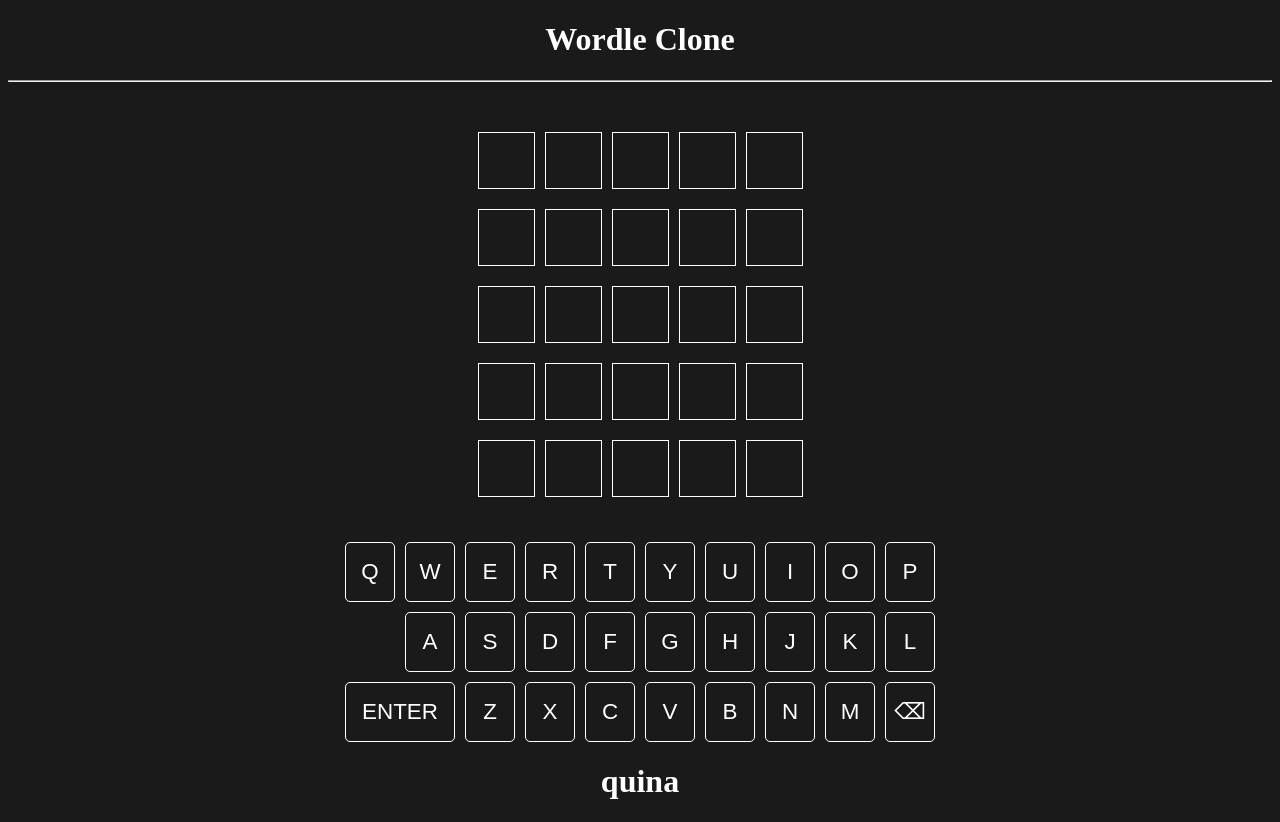
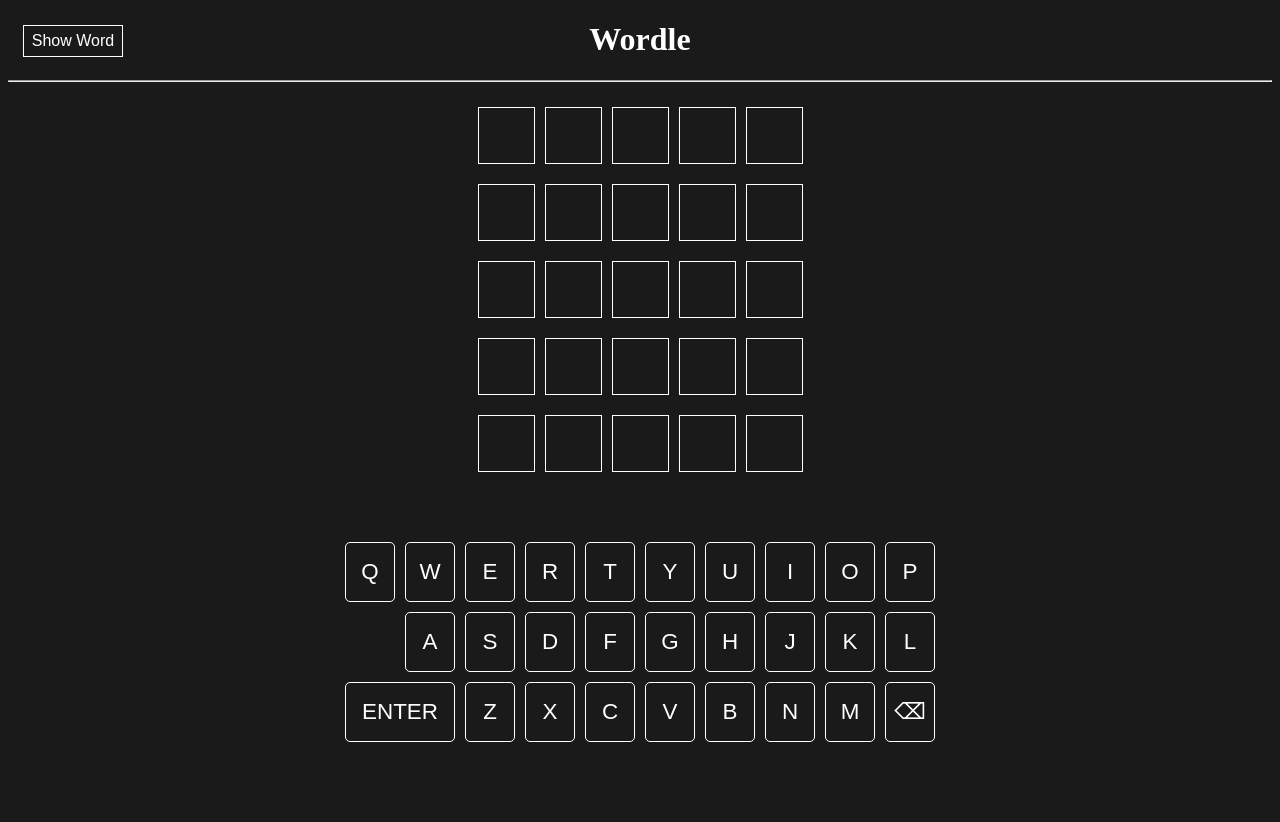
Before and after one commit to Erik-Daniel/wordle, a React (Create React App) app: page / in a window 1280 px wide. After the commit the page ends 800 px from the top, so only its background shows below. Built offline with nearby package versions, Linux system fonts and the light colour scheme.

Commit message:
Initial Release V.1.0.0

```diff
--- a/package.json
+++ b/package.json
@@ -1,5 +1,6 @@
 {
   "name": "wordle",
+  "homepage": "https://erik-daniel.github.io/wordle",
   "version": "0.1.0",
   "private": true,
   "dependencies": {
--- a/public/index.html
+++ b/public/index.html
@@ -2,19 +2,18 @@
 <html lang="en">
   <head>
     <meta charset="utf-8" />
-    <link rel="icon" href="%PUBLIC_URL%/favicon.ico" />
     <meta name="viewport" content="width=device-width, initial-scale=1" />
     <meta name="theme-color" content="#000000" />
     <meta
       name="description"
       content="Web site created using create-react-app"
     />
-    <link rel="apple-touch-icon" href="%PUBLIC_URL%/logo192.png" />
+
     <!--
       manifest.json provides metadata used when your web app is installed on a
       user's mobile device or desktop. See https://developers.google.com/web/fundamentals/web-app-manifest/
     -->
-    <link rel="manifest" href="%PUBLIC_URL%/manifest.json" />
+
     <!--
       Notice the use of %PUBLIC_URL% in the tags above.
       It will be replaced with the URL of the `public` folder during the build.
@@ -24,7 +23,7 @@
       work correctly both with client-side routing and a non-root public URL.
       Learn how to configure a non-root public URL by running `npm run build`.
     -->
-    <title>React App</title>
+    <title>Wordle</title>
   </head>
   <body>
     <noscript>You need to enable JavaScript to run this app.</noscript>
--- a/src/App.js
+++ b/src/App.js
@@ -1,23 +1,24 @@
-import "./style.css";
+import "./styles/style.css";
 import Board from './Board.js';
 import Popup from "./Popup.js";
-import { useEffect, useState } from "react";
+import { useState } from "react";
 
 function App() {
   const [getStat, setStat] = useState();
   const [getPopup, setPopup] = useState(false);
   const [getWord, setWord] = useState();
+  const [getShow, setShow] = useState(false);
 
 
 
   return (
     <div className="App">
-      <h1>Wordle Clone</h1>
+      <h1>Wordle</h1>
+      <button className="show" onClick={() => {!getShow ? setShow(true) : setShow(false)}}>{getShow ? getWord : "Show Word"}</button>
       <hr></hr>
       <Board style={getPopup ? {opacity: 0.5, transition: "0.5s"} : {opacity: 1}} initializeWord={(word) => {setWord(word)}} onWin={() => {setStat("Congratulations! You figured out the word!"); setPopup(true)}}
       onLose={() => {setStat("At least you know the word now!"); setPopup(true)}}></Board>
-      {getPopup ? <Popup style={{opacity: 1} } message={getStat} word={getWord.toUpperCase()}></Popup> : <></>}
-
+      {getPopup ? <Popup style={{opacity: 1} }  message={getStat} word={getWord.toUpperCase()}></Popup> : <></>}
     </div>
   );
 }
--- a/src/Popup.js
+++ b/src/Popup.js
@@ -1,5 +1,4 @@
-import React, { useRef } from 'react'
-import "./popupStyle.css"
+import "./styles/popupStyle.css"
 
 export default function Popup(props) {
 
--- a/src/board.js
+++ b/src/board.js
@@ -1,7 +1,7 @@
 import React, { useState, useEffect } from 'react'
 import word from './Words.js'
 import { check } from './Words.js'
-import "./boardStyle.css"
+import "./styles/boardStyle.css"
 
 
 
@@ -22,20 +22,18 @@
         props.initializeWord(word);
     }, []);
 
-
-
     function handleKeyPress(letter) {
-            if(getStatus != -1){return}
+            if(getStatus != -1){
+                return
+            }
             if(letter === "ENTER"){
                 //enter pressed
                 if(getCurrentLetters.length < 5){
-                    // alert("word must be at least 5 letters long");
                     setError("word must be at least 5 letters long");
                 }
                 else {
                     let givenWords = getCurrentLetters;
                     let word = getAsWord();
-                    console.log(word);
                     if(!check(word.toLowerCase())){
                         setError("Must be a word");
                         return;
@@ -55,7 +53,6 @@
                         }
                         else {
                             array.push("")
-
                             wrongLetters.push(i);
                             wrongGetLetters.push(i)
                         }
@@ -72,13 +69,9 @@
                             if(givenWords[wrongLetters[z]] === getWord.charAt(wrongGetLetters[g])){
                                 let indexToChange = array.length - 5 + wrongLetters[z];
                                 array[indexToChange] = "correct-wrong-p";
-                                console.log("THIS = " + keyArray[0][givenWords[wrongLetters[z]].toUpperCase()] )
-                                console.log(keyArray[0])
-                                console.log(givenWords[wrongLetters[z]])
                                 if(keyArray[0][givenWords[wrongLetters[z]].toUpperCase()] != "correct"){
                                     keyArray[0][givenWords[wrongLetters[z]].toUpperCase()] = "correct-wrong-p";
                                 }
-
                                 isThereLetter = true;
                                 wrongGetLetters.splice(g, 1)
                             }
@@ -86,7 +79,6 @@
                         if(!isThereLetter){
                             let indexToChange = array.length - 5 + wrongLetters[z];
                             array[indexToChange] = "wrong";
-                            console.log("s " + keyArray[0][givenWords[wrongLetters[z]].toUpperCase()])
                             if(keyArray[0][givenWords[wrongLetters[z]].toUpperCase()] != "correct" && keyArray[0][givenWords[wrongLetters[z]].toUpperCase()] != "correct-wrong-p"){
                             keyArray[0][givenWords[wrongLetters[z]].toUpperCase()] = "wrong";
                             }
@@ -112,8 +104,8 @@
                     }
             }
             else {
+                //key pressed
                 if(getCurrentLetters.length < 5){
-                    console.log(getClassNames)
                     let array = [...getLetters];
                     let currentArray = [...getCurrentLetters];
                     array.push(letter);
@@ -122,26 +114,20 @@
                     setCurrentLetters(currentArray);
                 }
             }
-
-        // }
     }
 
     function getAsWord(){
         let word = "";
-
         for(let i = 0; i < getCurrentLetters.length; i++){
             word += getCurrentLetters[i];
         }
         return word;
     }
 
-
     function onWin() {
         setStatus(1);
         props.onWin();
-        // window.removeEventListener("keydown", handleKeyPress);
         window.onkeydown = null;
-
         return;
     }
 
@@ -158,12 +144,11 @@
         }
         if(getKeys.includes(letter.toUpperCase())){
             handleKeyPress(letter.toUpperCase())
-
         }
-    };
+    }
   return (
     <div>
-        <h2 className='error'>{getError}</h2>
+        <h3 className='error'>{getError}</h3>
         <div className='container' style={getStatus != -1 ? {opacity: 0.5, transition: "1.5s"} : {opacity: 1}}>
              <div className='boardContainer'>
                 <div className={`board ${getClassNames[0] === undefined ? "" : getClassNames[0]}`}>{getLetters[0]}</div>
@@ -203,11 +188,10 @@
             <div className='keyboard'>
             {
             getKeys.map(key =>
-                <button className={getKeyClassNames[0][key]} key={key} onClick={() => handleKeyPress(key)}>{key}</button>)}
+                <button className={getKeyClassNames[0][key]} key={key} onClick={() => handleKeyPress(key)}>{key}</button>)
+            }
             </div>
         </div>
-
-        <h1>{getWord}</h1>
     </div>
   )
 }
--- a/src/style.css
+++ /dev/null
@@ -1,11 +0,0 @@
-body {
-    background-color: rgb(27, 26, 26);
-}
-@font-face {
-    font-family: Roboto;
-    src: url("/src/styles/fonts/Roboto-Medium.ttf");
-}
-h1 {
-    text-align: center;
-    color: white;
-}
--- a/src/boardStyle.css
+++ b/src/styles/boardStyle.css
@@ -3,7 +3,7 @@
     flex-direction: column;
     align-items: center;
     justify-content: center;
-    margin-top: 50px;
+    margin-top: 25px;
     gap: 20px;
 }
 
@@ -41,9 +41,8 @@
 
 }
 
-
 .keyboard {
-    margin-top: 25px;
+    margin-top: 50px;
     width: 75%;
     max-width: 500px;
     display: grid;
--- a/src/popupStyle.css
+++ b/src/styles/popupStyle.css
@@ -35,5 +35,15 @@
 
 button {
     font-size: 150%;
+    background-color: rgb(27, 26, 26);
+    outline: 0;
+    border: 1px solid white;
+    color: white;
+    padding: 15px;
     cursor: pointer;
 }
+
+button:hover {
+    background-color: white;
+    color: black;
+}
--- /dev/null
+++ b/src/styles/style.css
@@ -0,0 +1,26 @@
+body {
+    background-color: rgb(27, 26, 26);
+}
+@font-face {
+    font-family: Roboto;
+    src: url("/src/styles/fonts/Roboto-Medium.ttf");
+}
+h1 {
+    text-align: center;
+    color: white;
+}
+
+
+.show {
+    position: absolute;
+    top: 0;
+    margin-top: 25px;
+    margin-left: 15px;
+    width: 100px;
+    height: 25px;
+    display: flex;
+    justify-content: center;
+    align-items: center;
+    white-space: pre;
+    font-size: 100%;
+}
```
Also changed, not shown: src/Words.js, 1 other file (tests, documents, lock files or other folders).
